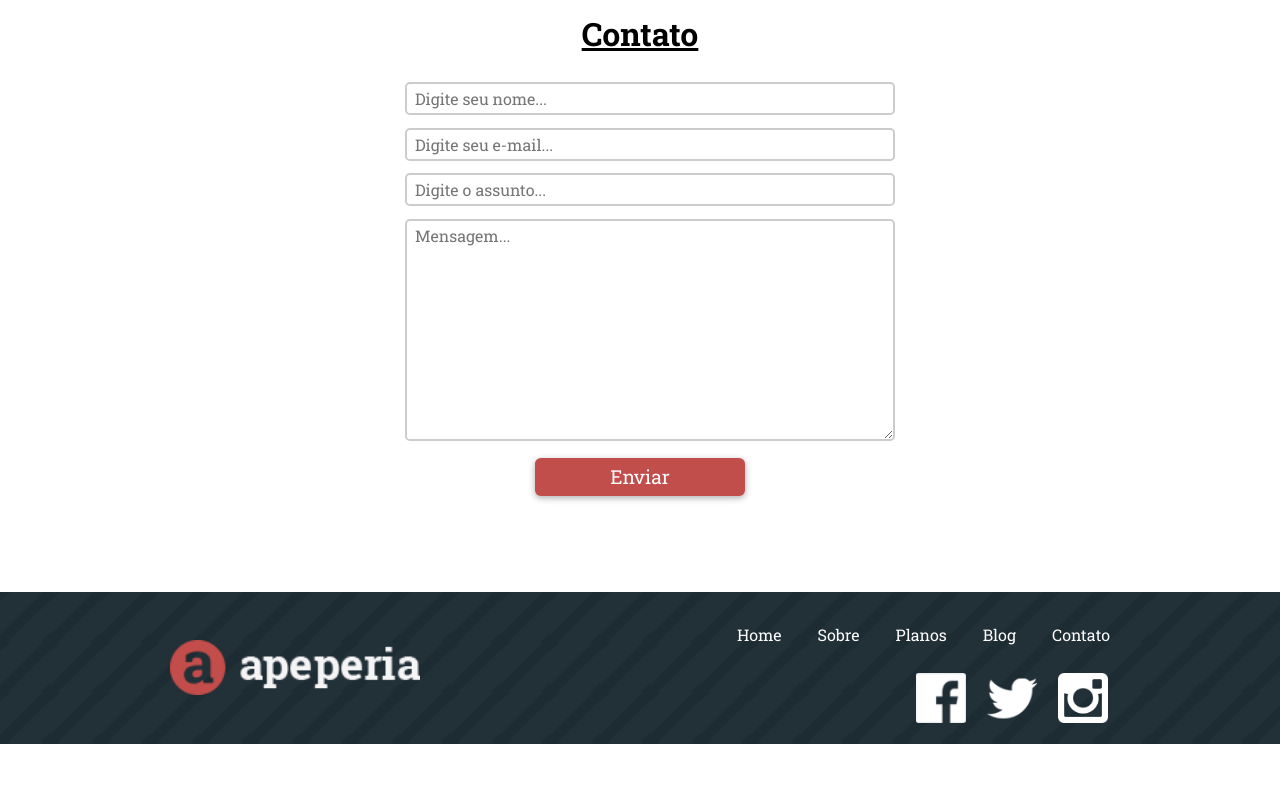
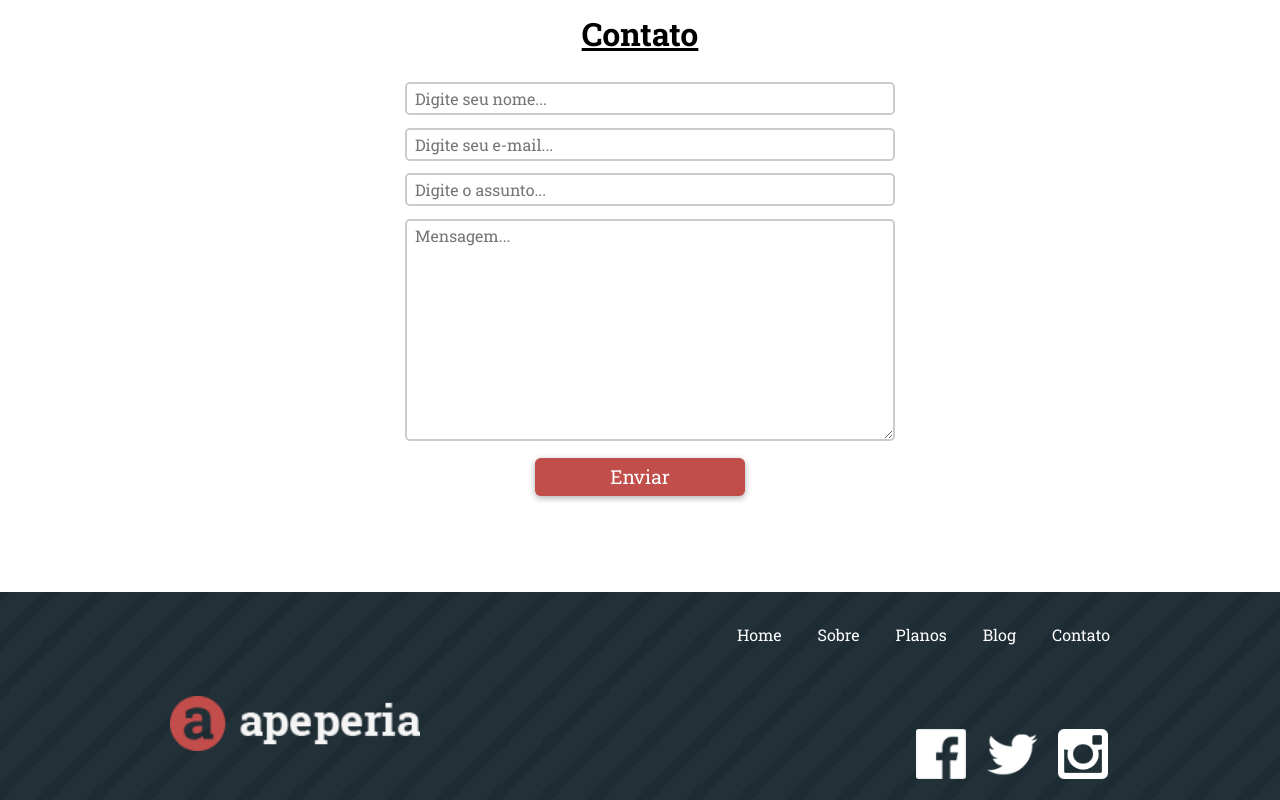
Before and after one commit to eduahcb/ssass, a website: page index.html in a window 1280 px wide. Shown: the part 2508-3308 px from the top of the page. Before the commit the page ends 3252 px from the top, so only its background shows below. Drawn offline with Linux system fonts and the light colour scheme.

Commit message:
atualizando projeto.

```diff
--- a/scss/_footer.scss
+++ b/scss/_footer.scss
@@ -28,8 +28,8 @@ footer {
   }
 
   footer .container {
-    padding-top: 3em;
-    height: 6.5em;
+    padding-top: 6.5 * $font-tamanho-padrao;
+    height: 6.5 * $font-tamanho-padrao;
     position: relative;
   }
 
--- a/scss/_mixins.scss
+++ b/scss/_mixins.scss
@@ -14,3 +14,7 @@
 %sombra-padrao {
   box-shadow: 0 2px 6.65px 0.35px rgba(0, 0, 0, 0.3);
 }
+
+@mixin retorna-largura ($multiplicador) {
+  width: $multiplicador * $font-tamanho-padrao;
+}
--- a/scss/_planos.scss
+++ b/scss/_planos.scss
@@ -9,7 +9,7 @@
 
   .plano {
     background: white;
-    width: 18em;
+    @include retorna-largura(18);
     display: inline-block;
     margin: 1em 0 0 1.4em;
     padding-bottom: 2em;
--- a/scss/_variaveis.scss
+++ b/scss/_variaveis.scss
@@ -5,3 +5,4 @@ $cor-auxiliar: #1e2c35;
 $cor-branca : #fff;
 
 $mq-mobile  : "(max-width : 980px)";
+$font-tamanho-padrao : 16px;
```
Also changed, not shown: css/estilos.css, 1 other file.
